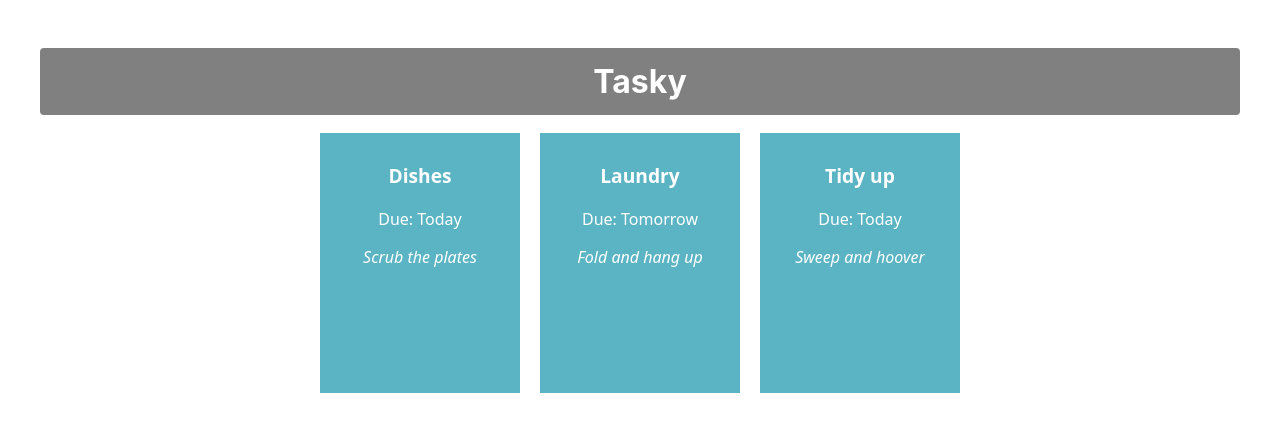
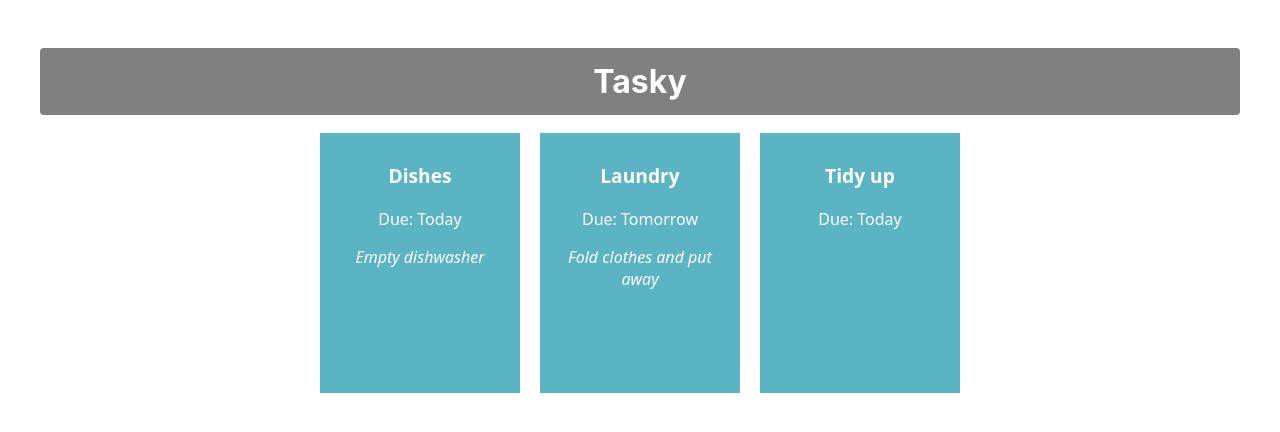
Before and after one commit to ChrisKelleher1947/react-basics-labs, a React (Create React App) app in the folder tasky/: page / in a window 1280 px wide. Shown: the top 432 px of the page. Built offline with nearby package versions, Linux system fonts and the light colour scheme.

Commit message:
Added keys to tasks

```diff
--- a/tasky/src/App.js
+++ b/tasky/src/App.js
@@ -5,9 +5,9 @@
 function App() {
   const [ taskState, setTaskState ] = useState({
     tasks: [
-      { title:"Dishes", description: "Scrub the plates", deadline: "Today" },
-      { title: "Laundry", description: "Fold and hang up", deadline: "Tomorrow" },
-      { title: "Tidy up", description:"Sweep and hoover", deadline: "Today" }
+      { id: 1, title:"Dishes", description: "Empty dishwasher", deadline: "Today" },
+      { id: 2, title: "Laundry", description: "Fold clothes and put away", deadline: "Tomorrow" },
+      { id: 3, title: "Tidy up", deadline: "Today" }
     ]
   });
   return (
@@ -18,6 +18,7 @@
       title={task.title}
       description={task.description}
       deadline={task.deadline}
+      key={task.id}
     />
   ))}
     </div>
```
